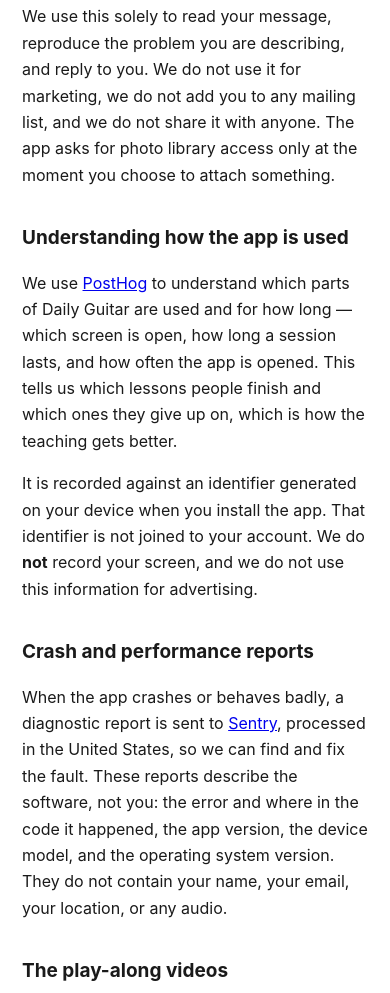
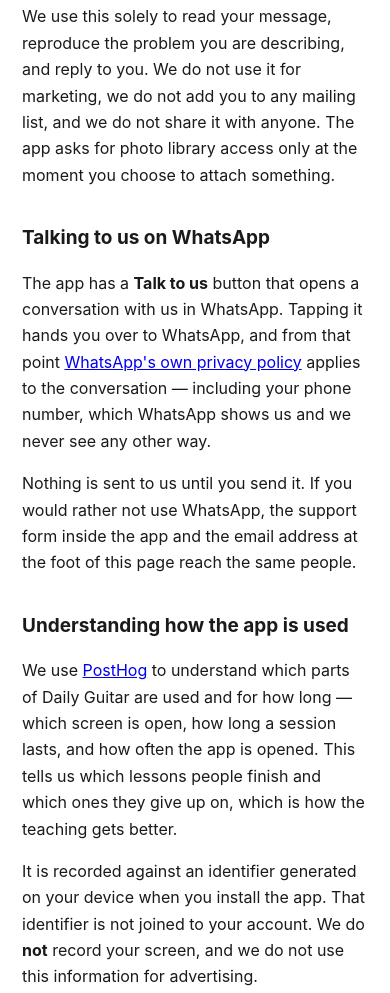
Before and after one commit to abhinavmadke-a11y/dailyguitar-legal, a plain HTML site: page index.html in a window 390 px wide. Shown: the part 3233-4226 px from the top of the page. Drawn offline with Linux system fonts and the light colour scheme.

Commit message:
Privacy policy: the Talk to us button hands you to WhatsApp
The app's profile has a Talk to us row that opens a WhatsApp conversation.
Tapping it leaves the app, and WhatsApp then sees the conversation and shows
us the phone number it is coming from — which we never see any other way.

A section of its own rather than a line in the processors list, because it
is the one thing here the learner chooses to do and can decline: the support
form and the email address reach the same people. It is in the processors
list as well, marked as conditional on using the button.

Kept identical to the copy at dailyguitar-ten.vercel.app/privacy, which is
the one the app itself links from the sign-in notice.

Co-Authored-By: Claude Opus 5 (1M context) <noreply@anthropic.com>

```diff
--- a/index.html
+++ b/index.html
@@ -117,6 +117,15 @@ to you. We do not use it for marketing, we do not add you to any mailing list, a
 share it with anyone. The app asks for photo library access only at the moment you choose to
 attach something.</p>
 
+<h2>Talking to us on WhatsApp</h2>
+<p>The app has a <strong>Talk to us</strong> button that opens a conversation with us in
+WhatsApp. Tapping it hands you over to WhatsApp, and from that point
+<a href="https://www.whatsapp.com/legal/privacy-policy" rel="noopener noreferrer"
+target="_blank">WhatsApp's own privacy policy</a> applies to the conversation — including your
+phone number, which WhatsApp shows us and we never see any other way.</p>
+<p>Nothing is sent to us until you send it. If you would rather not use WhatsApp, the support
+form inside the app and the email address at the foot of this page reach the same people.</p>
+
 <h2>Understanding how the app is used</h2>
 <p>We use <a href="https://posthog.com/privacy" rel="noopener noreferrer" target="_blank">PostHog</a>
 to understand which parts of Daily Guitar are used and for how long — which screen is open, how
@@ -158,6 +167,8 @@ restore them.</p>
   <li><a href="https://firebase.google.com/support/privacy" rel="noopener noreferrer"
   target="_blank">Google Firebase</a> — delivering practice reminders</li>
   <li>Google and Apple — signing you in, when you choose one of them</li>
+  <li><a href="https://www.whatsapp.com/legal/privacy-policy" rel="noopener noreferrer"
+  target="_blank">WhatsApp</a> — only if you use the Talk to us button</li>
   <li><a href="https://policies.google.com/privacy" rel="noopener noreferrer"
   target="_blank">YouTube</a> — the play-along videos</li>
 </ul>
```
